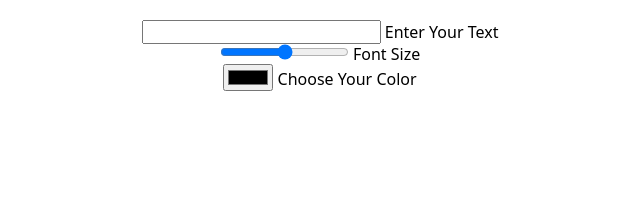
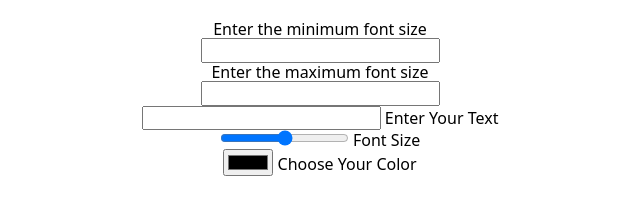
Before and after one commit to skdonnet/font-and-color, a website: page index.html in a window 1280 px wide. Shown: the whole page, without its empty margins (320-960 px from the left). Drawn offline with nearby package versions, Linux system fonts and the light colour scheme.

Commit message:
creating the min/max forms

```diff
--- a/index.html
+++ b/index.html
@@ -11,9 +11,17 @@
 
     <link rel="stylesheet" href="style.css" />
 
-    <title>Frontend Starter</title>
+    <title></title>
   </head>
   <body>
+    <label for="min-font-size-form">Enter the minimum font size</label>
+    <form>
+      <input id="min-font-size-form" type="text" />
+    </form>
+    <label for="max-font-size-form">Enter the maximum font size</label>
+    <form>
+      <input id="max-font-size-form" type="text" />
+    </form>
     <div>
       <input id="txt" type="txt" /><label for="txt"> Enter Your Text</label>
     </div>
```
